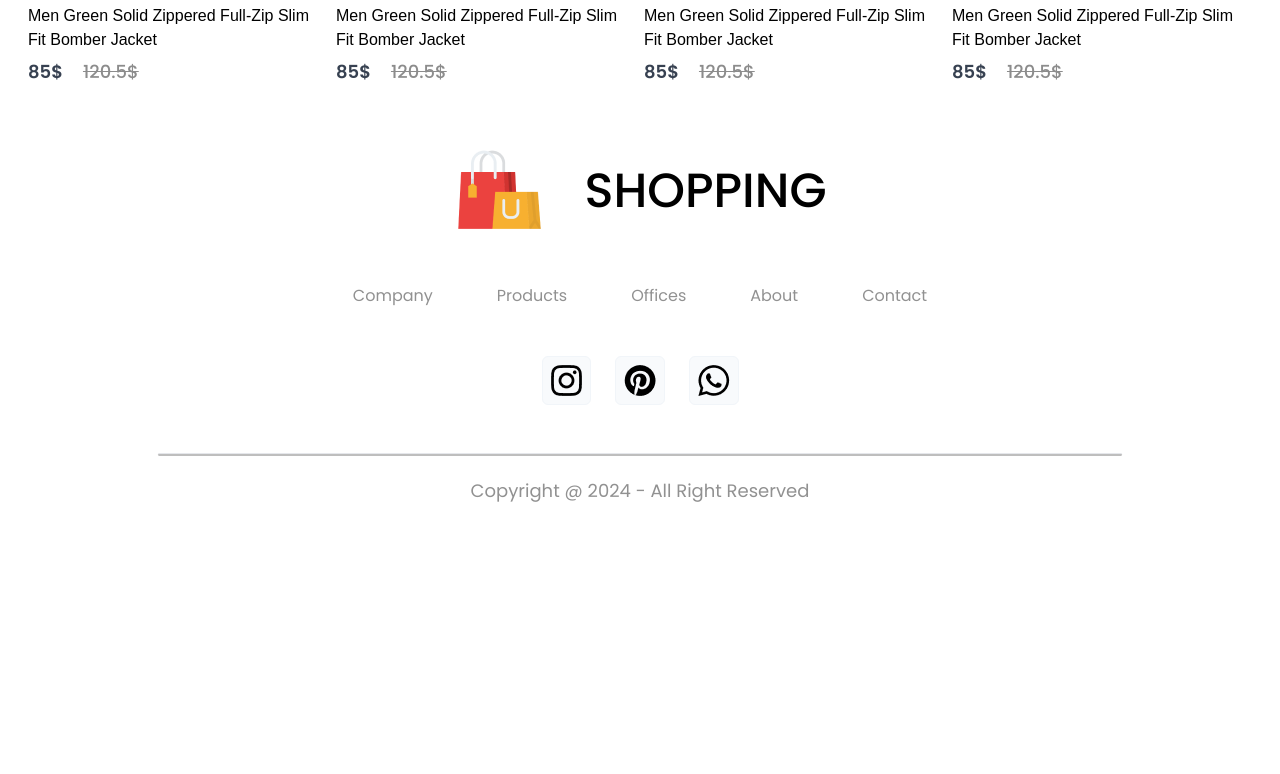
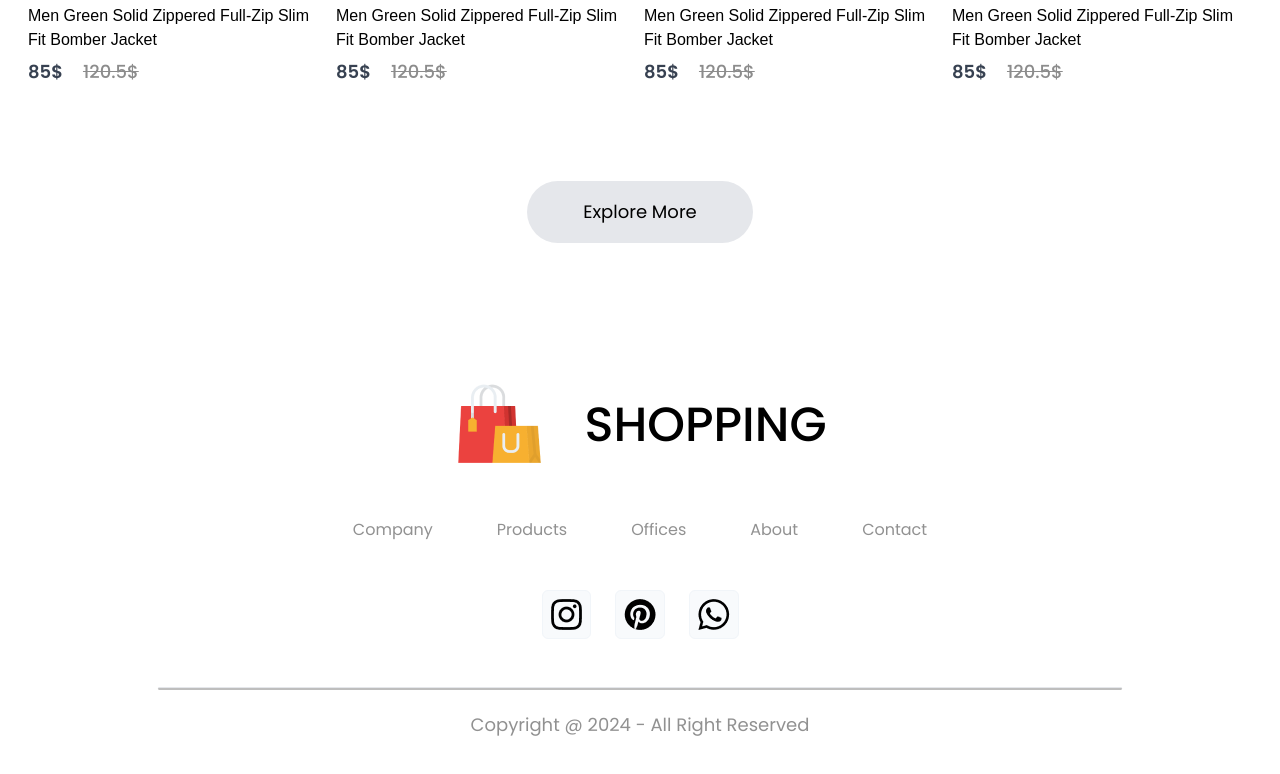
Before and after one commit to Twana9/E-Commerce-React-App, a React (Vite) app: page /men in a window 1280 px wide. Shown: the part 1864-2638 px from the top of the page. Before the commit the page ends 2406 px from the top, so only its background shows below. Built offline with nearby package versions, Linux system fonts and the light colour scheme; a web font is replaced by a local one.

Commit message:
new feature

```diff
--- a/src/Pages/ShopCategory.jsx
+++ b/src/Pages/ShopCategory.jsx
@@ -27,7 +27,7 @@ export function ShopCategory(props) {
           cursor-pointer max-sm:text-[12px] max-sm:px-4 max-sm:py-2
           max-sm:gap-1 max-sm:whitespace-nowrap"
         >
-          Sort by{" "}
+          Sort by
           <img
             src={dropDownIcon}
             alt="V"
@@ -44,6 +44,15 @@ export function ShopCategory(props) {
             props.category === item.category && <Item key={item.id} {...item} />
         )}
       </div>
+      <div className="padding-x my-24 flex justify-center items-center ">
+        <button
+          className="text-lg px-14 py-5 bg-gray-200
+         rounded-full border-none text-black hover:bg-gray-300
+         max-sm:px-10 max-sm:py-4 max-sm:text-base"
+        >
+          Explore More
+        </button>
+      </div>
     </div>
   );
 }
```
